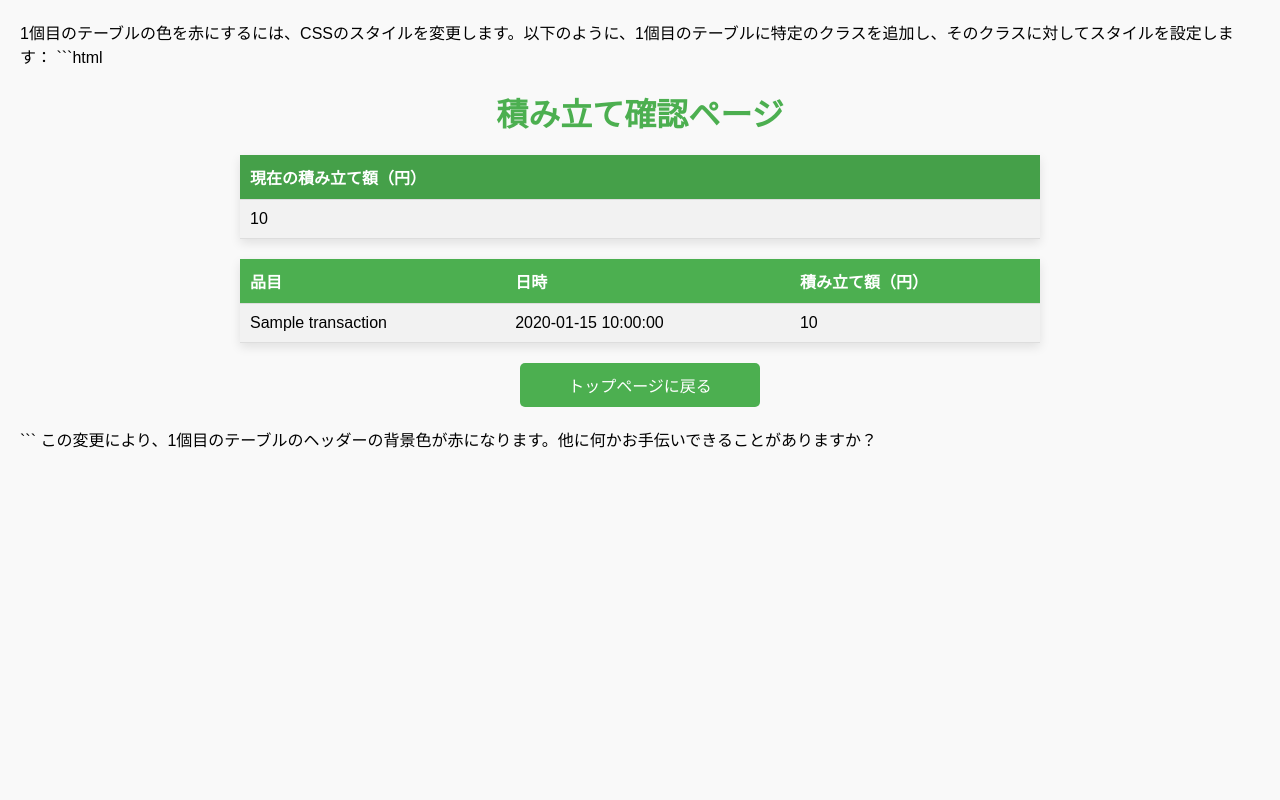
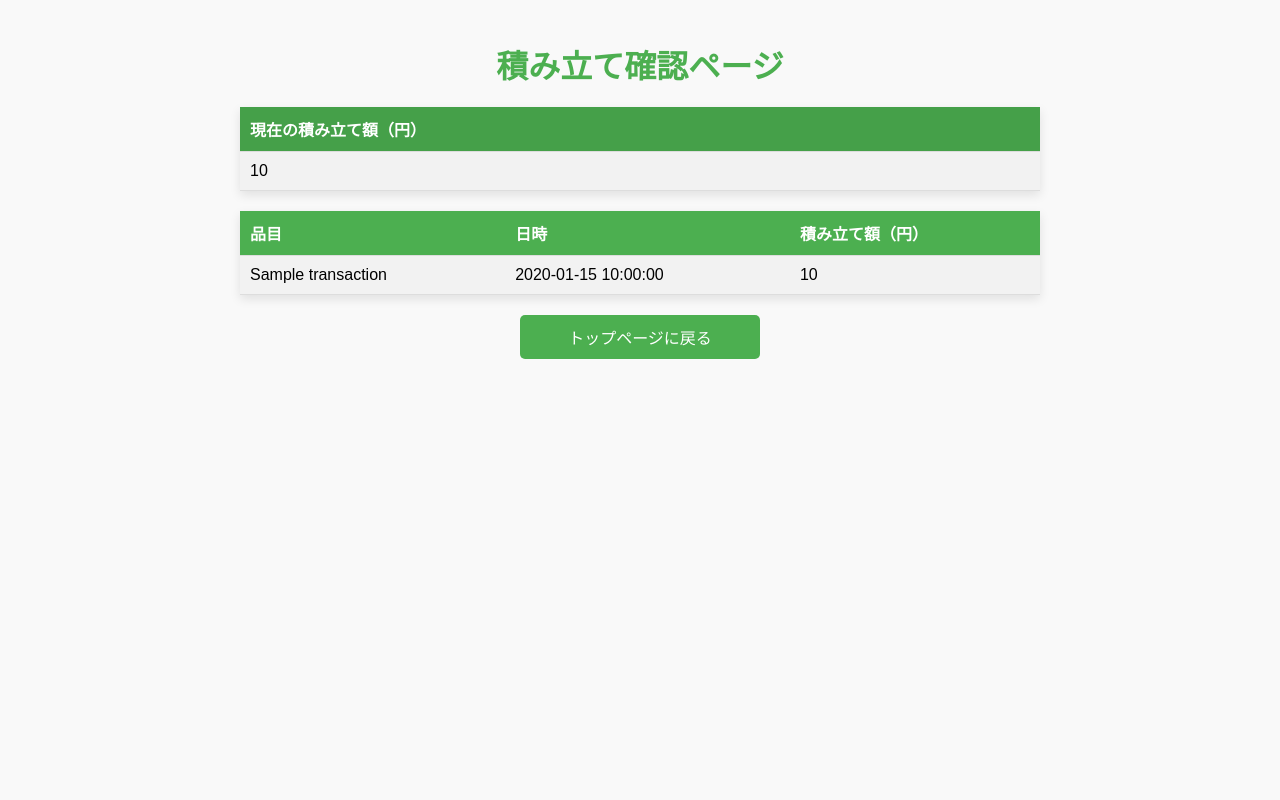
Before and after one commit to pondekop/Kokorobakari, a Flask app: page /view_savings in a window 1280 px wide. Run offline with Flask 3, Linux system fonts and the light colour scheme; a user stored in the database is signed in; tables that the repository leaves empty hold one stand-in row (values such as "Sample post").

Commit message:
typo修正

````diff
--- a/templates/add_transaction.html
+++ b/templates/add_transaction.html
@@ -3,7 +3,7 @@
 <head>
     <meta charset="UTF-8">
     <meta name="viewport" content="width=device-width, initial-scale=1.0">
-    <title>取引登録</title>
+    <title>積み立て入力</title>
     <style>
         body {
             font-family: 'Arial', sans-serif;
@@ -90,7 +90,7 @@
             <label for="amount">金額:</label>
             <input type="number" id="amount" name="amount" placeholder="金額を入力" required>
 
-            <label for="item_option">金額設定:</label>
+            <label for="item_option">内容:</label>
             <select id="item_option" name="item_option" required>
                 <option value="0"></option>
                 <option value="1">お茶/コーヒー</option>
--- a/templates/view_savings.html
+++ b/templates/view_savings.html
@@ -1,6 +1,3 @@
-1個目のテーブルの色を赤にするには、CSSのスタイルを変更します。以下のように、1個目のテーブルに特定のクラスを追加し、そのクラスに対してスタイルを設定します：
-
-```html
 <!DOCTYPE html>
 <html lang="ja">
 <head>
@@ -101,6 +98,3 @@
     <a href="/">トップページに戻る</a>
 </body>
 </html>
-```
-
-この変更により、1個目のテーブルのヘッダーの背景色が赤になります。他に何かお手伝いできることがありますか？
````
